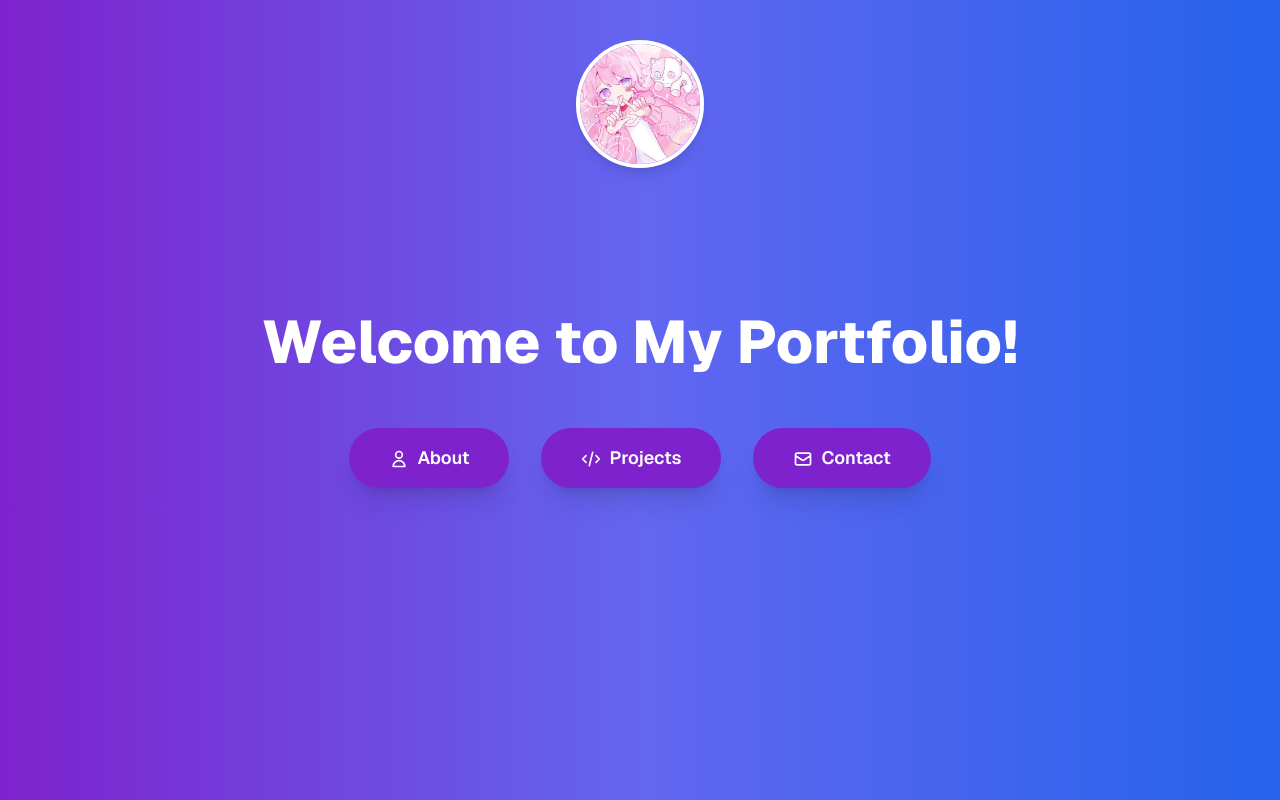
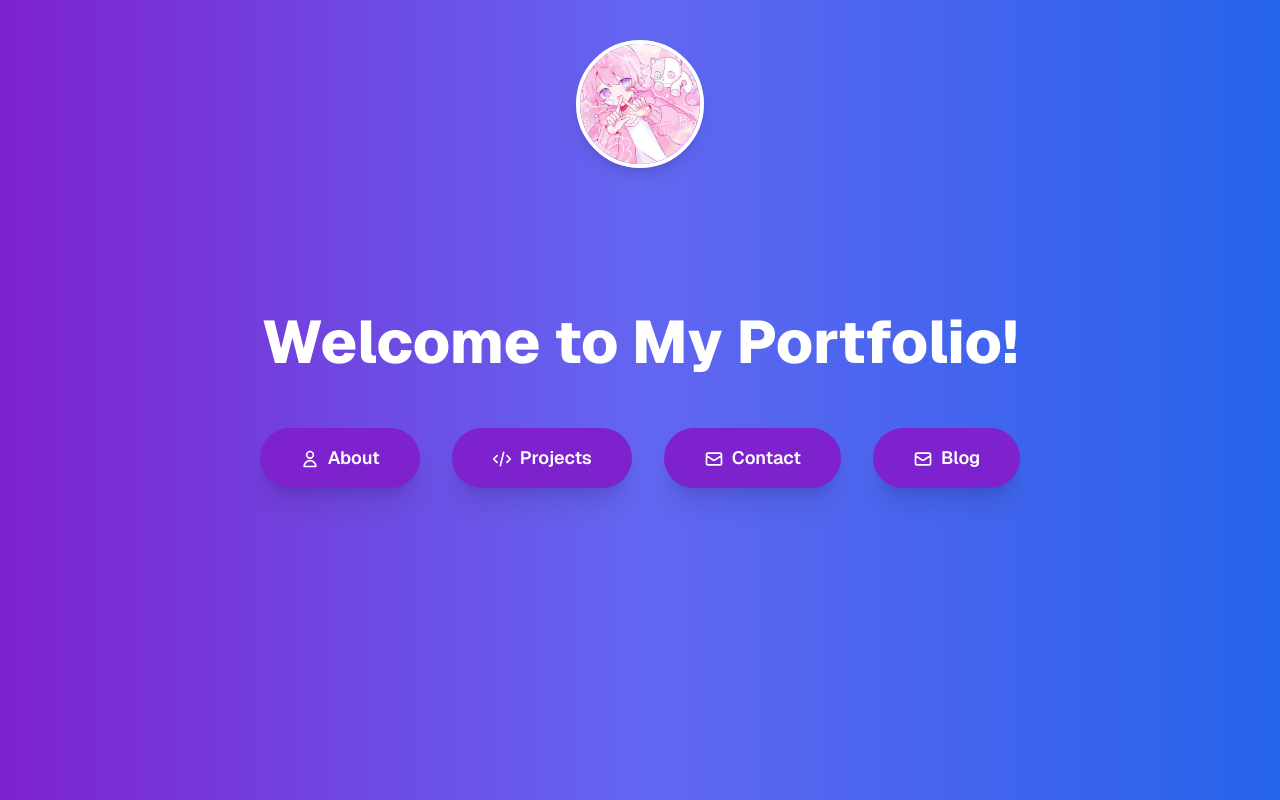
Before and after one commit to Emonora/portfolio, a Next.js app: page / in a window 1280 px wide. Built offline with nearby package versions, Linux system fonts and the light colour scheme.

Commit message:
added another thingy

```diff
--- a/src/app/page.tsx
+++ b/src/app/page.tsx
@@ -40,6 +40,13 @@ export default function HomePage() {
           <HiOutlineMail className="mr-2 inline-block text-xl" />
           Contact
         </Link>
+        <Link
+          href="/blog"
+          className="mt-4 transform rounded-full bg-purple-700 px-10 py-4 text-lg font-semibold text-white shadow-xl transition duration-300 hover:scale-105 hover:bg-purple-800 hover:bg-opacity-90 hover:shadow-2xl focus:outline-none focus:ring-2 focus:ring-purple-500 focus:ring-opacity-50"
+        >
+          <HiOutlineMail className="mr-2 inline-block text-xl" />
+          Blog
+        </Link>
       </div>
 
       <div className="absolute inset-0 z-[-1] bg-black bg-opacity-60 blur-lg"></div>
```
